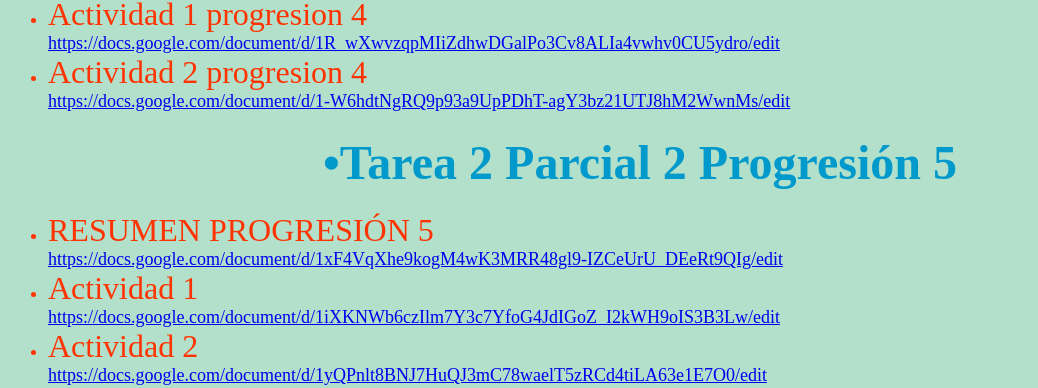
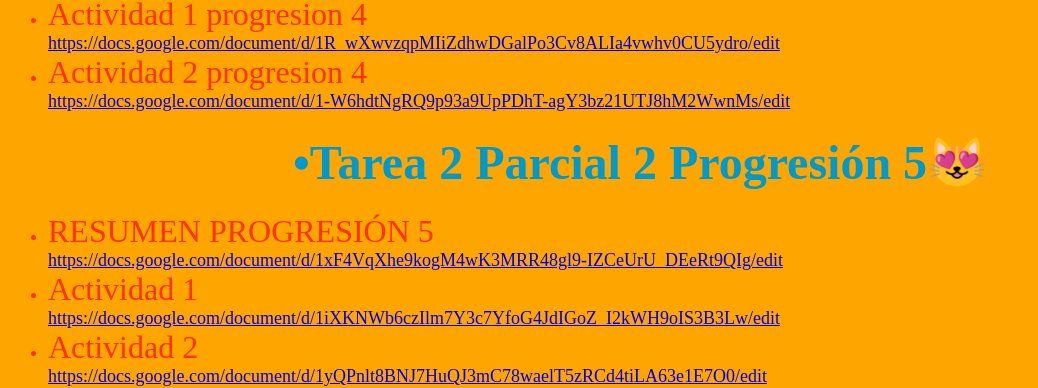
Before and after one commit to SamueLCob/samuelcobales, a plain HTML site: page index.html in a window 1280 px wide. Shown: the part 1489-1877 px from the top of the page, without its empty margins (0-1038 px from the left). Drawn offline with Linux system fonts and the light colour scheme.

Commit message:
Update index.html

```diff
--- a/index.html
+++ b/index.html
@@ -17,7 +17,7 @@
 }
 
   body {
-    background-color:#B2E0CB;
+    background-color:#FFA500;
     font-size: 18px;
   }
   h1, h2, h3 {
@@ -94,7 +94,7 @@
   <li style="color: #FF3300;"><font size="6">Actividad 2 progresion 4</font><br><a href="https://docs.google.com/document/d/1-W6hdtNgRQ9p93a9UpPDhT-agY3bz21UTJ8hM2WwnMs/edit">https://docs.google.com/document/d/1-W6hdtNgRQ9p93a9UpPDhT-agY3bz21UTJ8hM2WwnMs/edit</a></li>
 </ul>
 <!-- Lista 2 -->
-<h2><font size="9">•Tarea 2 Parcial 2 Progresión 5</font></h2>
+<h2><font size="9">•Tarea 2 Parcial 2 Progresión 5😻</font></h2>
 <ul>
   <li style="color: #FF3300;"><font size="6">RESUMEN PROGRESIÓN 5</font><br><a href="https://docs.google.com/document/d/1xF4VqXhe9kogM4wK3MRR48gl9-IZCeUrU_DEeRt9QIg/edit">https://docs.google.com/document/d/1xF4VqXhe9kogM4wK3MRR48gl9-IZCeUrU_DEeRt9QIg/edit</a></li>
   <li style="color: #FF3300;"><font size="6">Actividad 1</font><br><a href="https://docs.google.com/document/d/1iXKNWb6czIlm7Y3c7YfoG4JdIGoZ_I2kWH9oIS3B3Lw/edit">https://docs.google.com/document/d/1iXKNWb6czIlm7Y3c7YfoG4JdIGoZ_I2kWH9oIS3B3Lw/edit</a></li>
```
